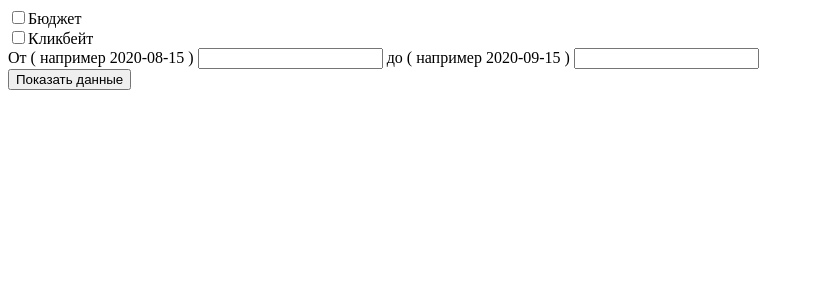
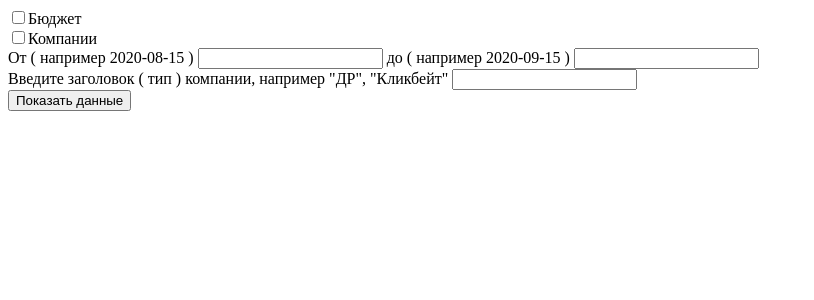
Before and after one commit to MichailMar/aio, a Python web app: template templates/main.html in a window 1280 px wide. Shown: the top 300 px of the page, without its empty margins (0-814 px from the left). Run offline with Jinja, Linux system fonts and the light colour scheme; the template is opened without the code that fills it, so the values that code supplies are empty.

Commit message:
Update main.html

```diff
--- a/templates/main.html
+++ b/templates/main.html
@@ -44,18 +44,21 @@
     <form action="/monitoring" method="GET" accept-charset="utf-8">
         {% if type | int == 1 %}
             {{ checkbox("monitor", "Бюджет") }}
-            {{ checkbox("clickbate", "Кликбейт", "") }}
+            {{ checkbox("clickbate", "Компании", "") }}
         {% elif type | int == 2 %}
             {{ checkbox("monitor", "Бюджет", "") }}
-            {{ checkbox("clickbate", "Кликбейт") }}
+            {{ checkbox("clickbate", "Компании") }}
         {% else %}
             {{ checkbox("monitor", "Бюджет", "") }}
-            {{ checkbox("clickbate", "Кликбейт", "") }}
+            {{ checkbox("clickbate", "Компании", "") }}
         {% endif %}
+
         <label for="start_date">От ( например 2020-08-15 ) </label>
         <input id="start_date" type="text" name="start_date"/>
         <label for="end_date">до ( например 2020-09-15 ) </label>
         <input id="end_date" type="text" name="end_date"/> <br>
+        <label for="type">Введите заголовок ( тип ) компании, например "ДР", "Кликбейт"</label>
+        <input id="type" type="text" name="type"/> <br>
         <input type="submit" value="Показать данные"/>
     </form>
     {% if type | int == 1 %}
```
